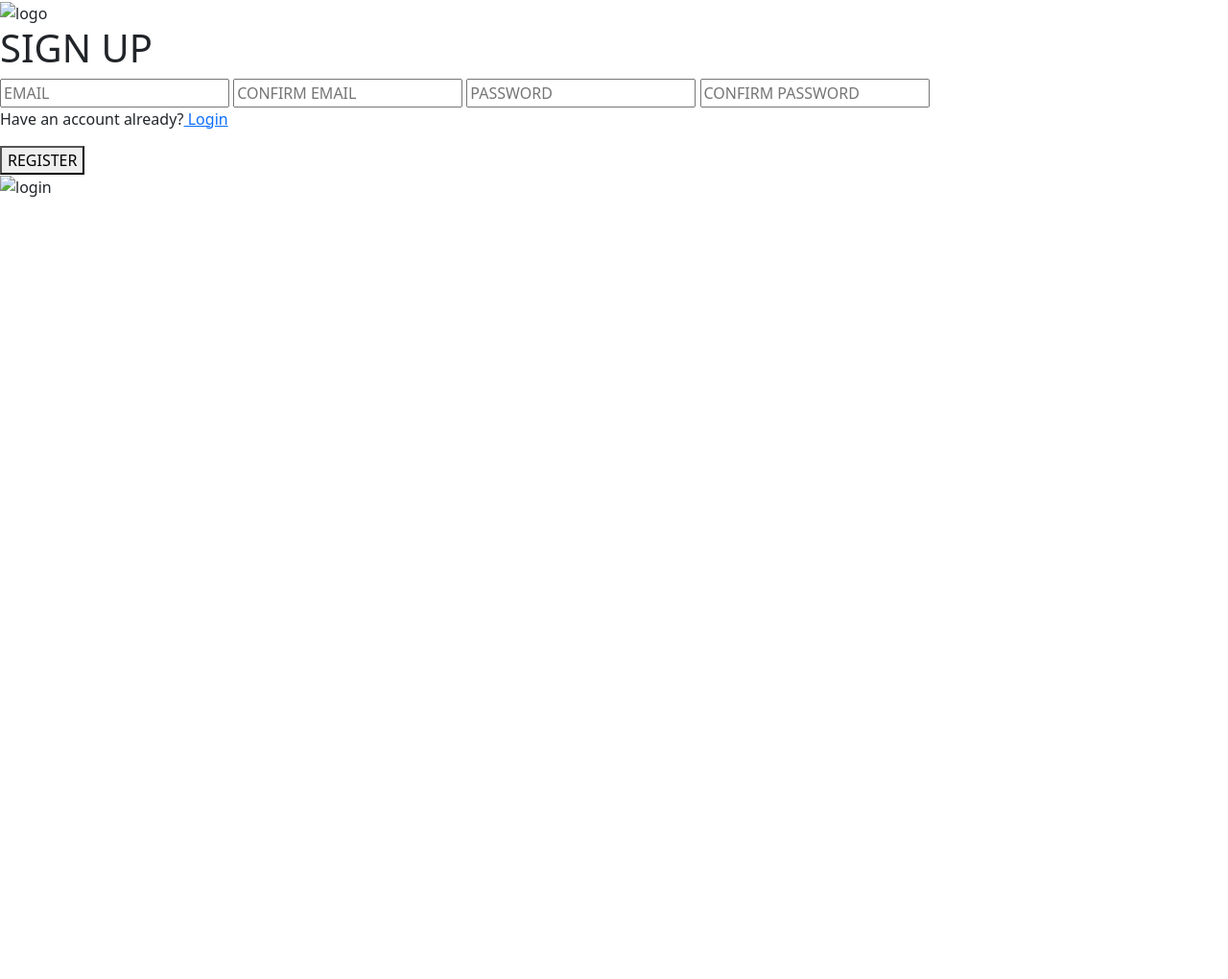
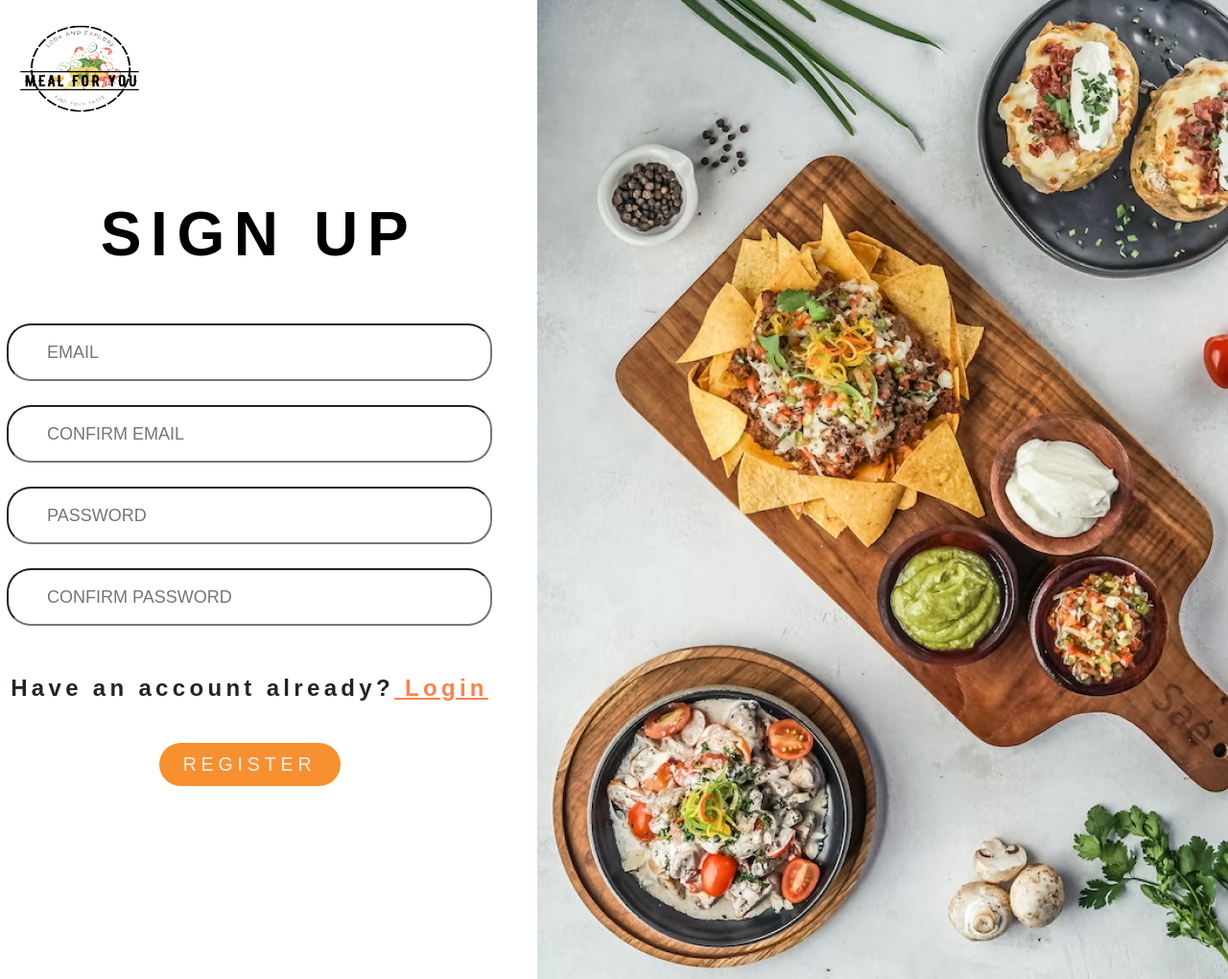
Before and after one commit to MiykelC/1304Prototype, a plain HTML site: page signup.html in a window 1280 px wide. Shown: the top 1020 px of the page at 96% size. Before the commit the page ends 800 px from the top, so only its background shows below. Drawn offline with nearby package versions, Linux system fonts and the light colour scheme; the site is published under a folder, as on GitHub Pages, so addresses that start at the root find nothing; a web font is replaced by a local one.

Commit message:
Update signup.html

```diff
--- a/signup.html
+++ b/signup.html
@@ -3,12 +3,12 @@
 
 <head>
   <meta charset="UTF-8">
-  <link rel="stylesheet" href="/CSS/button.css">
-  <link rel="stylesheet" href="/CSS/addRecipe.css">
-  <link rel="stylesheet" href="/CSS/signup.css">
-  <link rel="stylesheet" href="/CSS/items.css">
+  <link rel="stylesheet" href="CSS/button.css">
+  <link rel="stylesheet" href="CSS/addRecipe.css">
+  <link rel="stylesheet" href="CSS/signup.css">
+  <link rel="stylesheet" href="CSS/items.css">
   <link rel="stylesheet" href="https://cdn.jsdelivr.net/npm/bootstrap@5.3.0-alpha1/dist/css/bootstrap.min.css">
-  <script src="/JS/signup.js" defer></script>
+  <script src="JS/signup.js" defer></script>
   <meta http-equiv="X-UA-Compatible" content="IE=edge">
   <meta name="viewport" content="width=device-width, initial-scale=1.0">
   <title>Document</title>
@@ -17,7 +17,7 @@
 <body>
   <div class="MainSignup">
     <div class="Signup">
-      <img src="/FOODimages/MFYblack.png" alt="logo">
+      <img src="FOODimages/MFYblack.png" alt="logo">
       <div class="MainSignup2">
         <div class="inputAdd" id="inputadd">
           <h1>SIGN UP</h1>
@@ -34,7 +34,7 @@
     </div>
 
     <div class="SignupImg">
-      <img src="/FOODimages/Signup.png" alt="login">
+      <img src="FOODimages/Signup.png" alt="login">
     </div>
 
 
```
